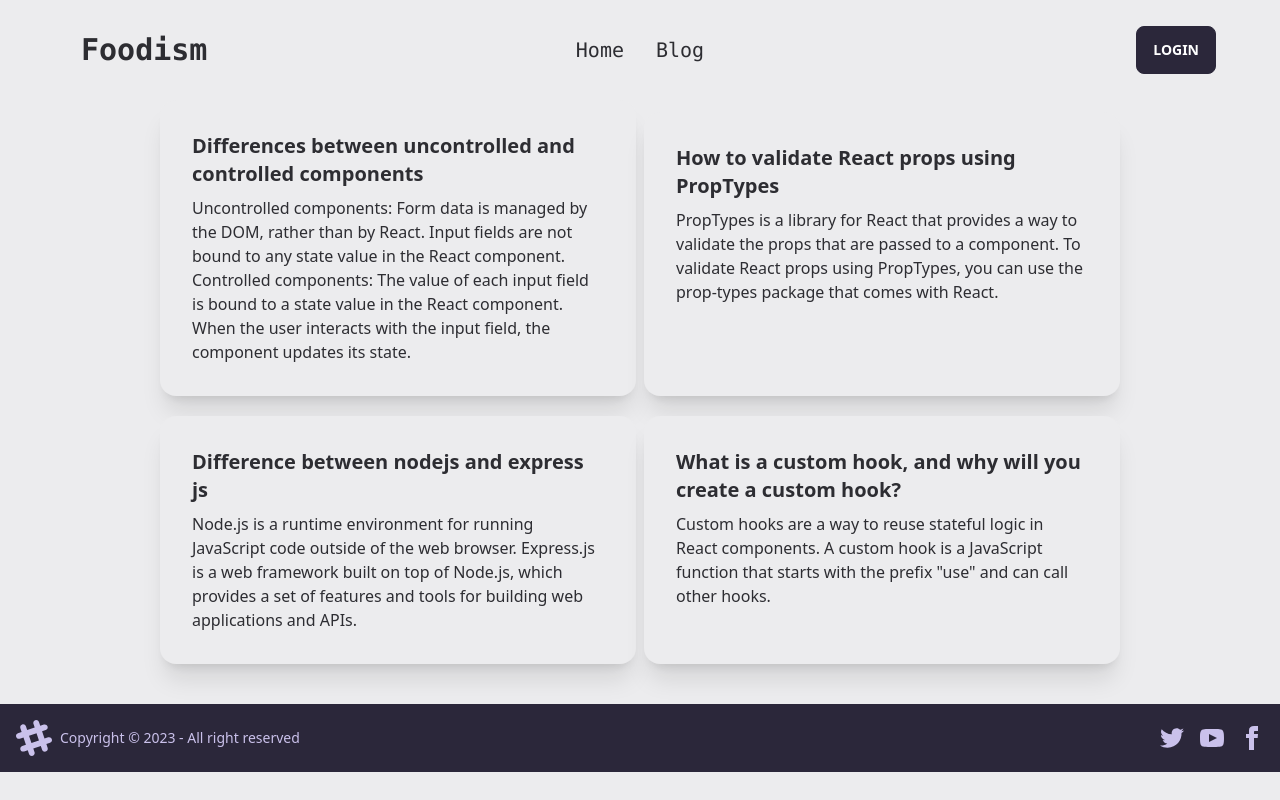
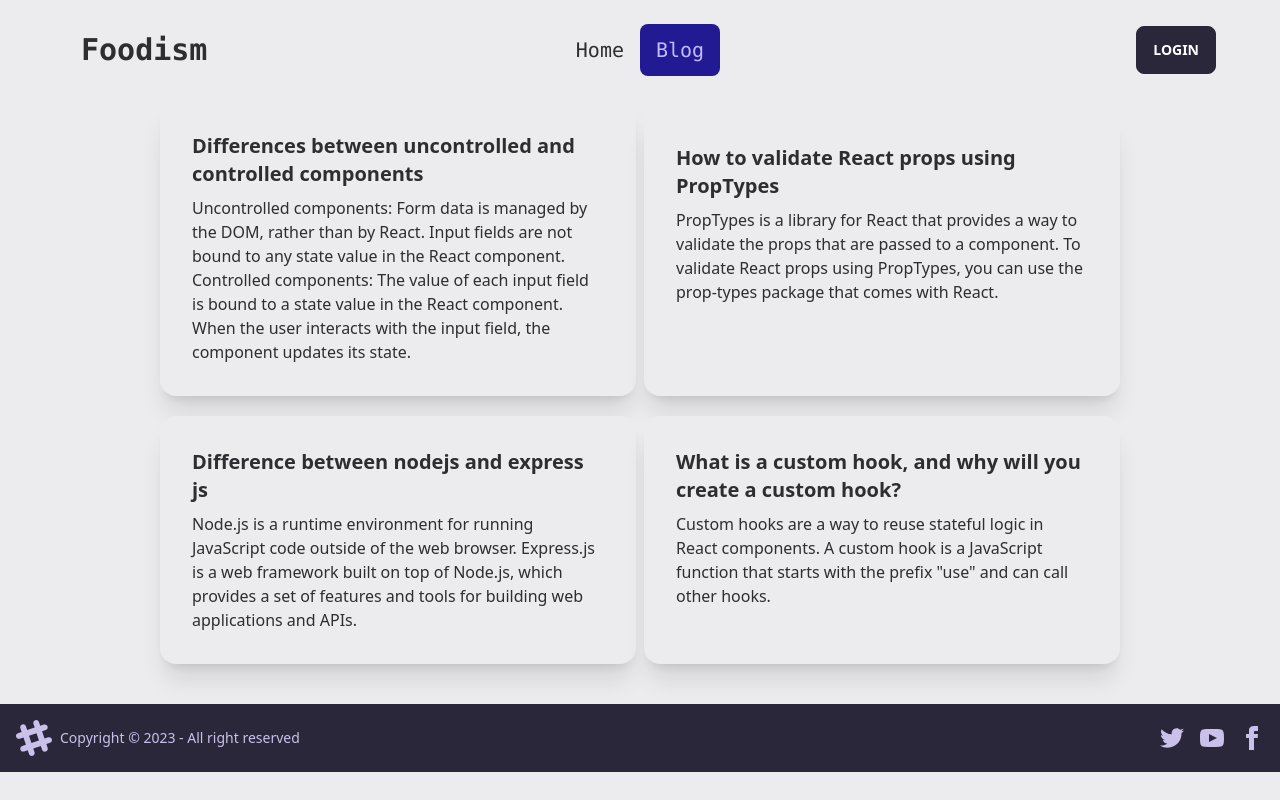
Before and after one commit to Farhad-Tanveer/chef-recipe-hunter-client, a React (Vite) app: page /blog in a window 1280 px wide. Built offline with nearby package versions, Linux system fonts and the light colour scheme; no server answers.

Commit message:
added navlink

```diff
--- a/package.json
+++ b/package.json
@@ -10,7 +10,6 @@
     "preview": "vite preview"
   },
   "dependencies": {
-    "@react-pdf/renderer": "^3.1.9",
     "daisyui": "^2.51.6",
     "firebase": "^9.21.0",
     "install": "^0.13.0",
--- a/src/pages/Home/Home/Shared/Header/Header.jsx
+++ b/src/pages/Home/Home/Shared/Header/Header.jsx
@@ -1,6 +1,6 @@
 import React from "react";
 import { useContext } from "react";
-import { Link } from "react-router-dom";
+import { Link, NavLink } from "react-router-dom";
 import { FaUserCircle } from "react-icons/fa";
 import { AuthContext } from "../../../../../providers/AuthProvider";
 
@@ -57,10 +57,24 @@ const Header = () => {
       <div className="navbar-center hidden lg:flex">
         <ul className="menu menu-horizontal px-1 text-xl font-mono">
           <li>
-            <Link to="/">Home</Link>
+            <NavLink
+              to="/"
+              className={({ isActive, isPending }) =>
+                isPending ? "pending" : isActive ? "active" : ""
+              }
+            >
+              Home
+            </NavLink>
           </li>
           <li>
-            <Link to="/blog">Blog</Link>
+            <NavLink
+              to="/blog"
+              className={({ isActive, isPending }) =>
+                isPending ? "pending" : isActive ? "active" : ""
+              }
+            >
+              Blog
+            </NavLink>
           </li>
         </ul>
       </div>
--- a/src/pages/Recipes/Recipes.jsx
+++ b/src/pages/Recipes/Recipes.jsx
@@ -28,7 +28,7 @@ const Recipes = () => {
         <div className="lg:w-1/2 flex items-center">
           <div className="card card-compact bg-base-100">
             <figure className="h-80">
-              <LazyLoad height={762}>
+              <LazyLoad height={762} offset={500} threshold={0.65}>
                 <img src={chef_picture} alt="name" />
               </LazyLoad>
             </figure>
```
Also changed, not shown: 1 other file (tests, documents, lock files or other folders).
